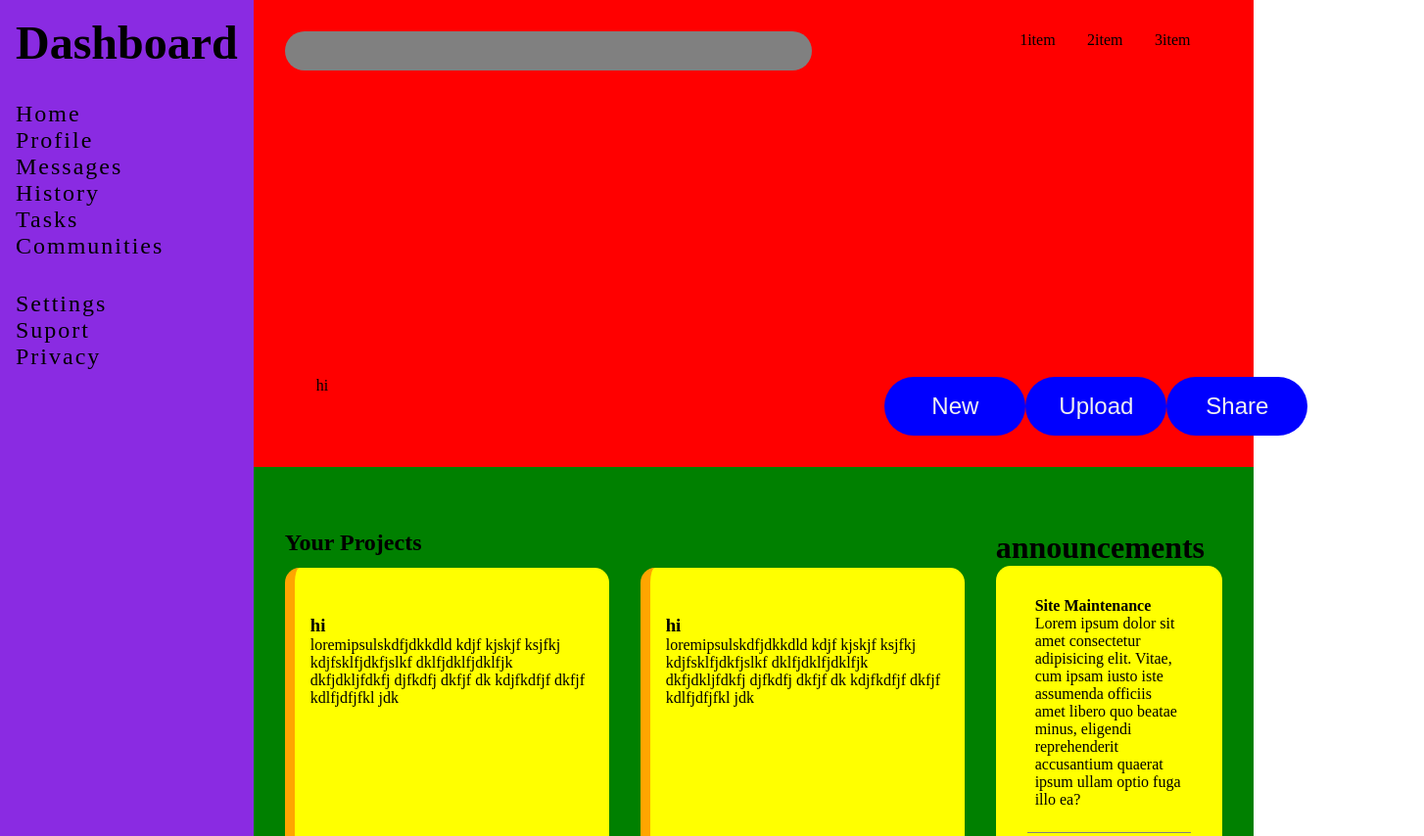
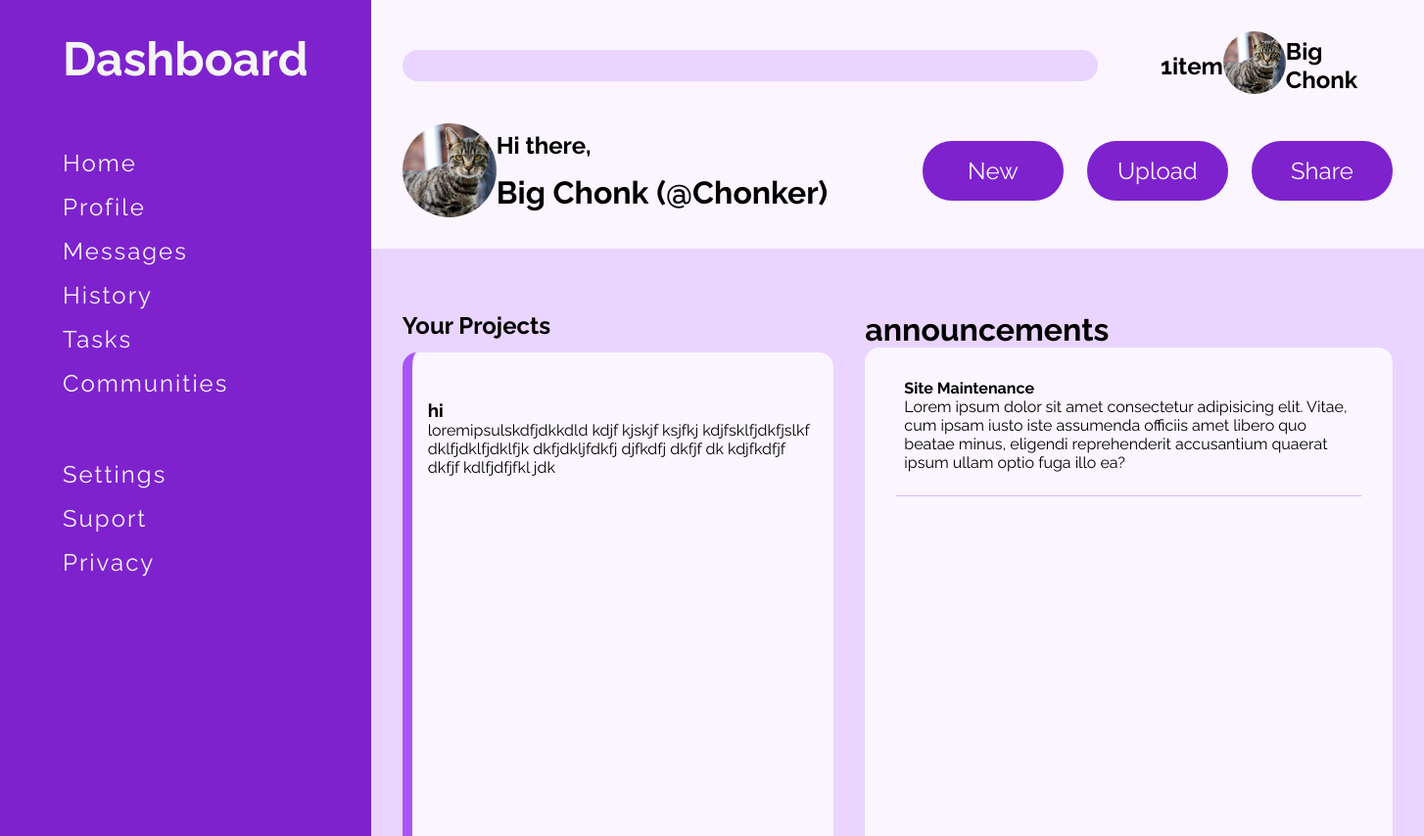
Before and after one commit to HonoreSolomon/admin-dashboard, a plain HTML site: page index.html in a window 1280 px wide. Shown: the top 854 px of the page at 98% size, 1454 px wide, since content can reach past the window. Drawn offline with Linux system fonts and the light colour scheme.

Commit message:
chose color scheme and fixed cards

```diff
--- a/index.html
+++ b/index.html
@@ -7,6 +7,20 @@
       name="viewport"
       content="width=device-width, initial-scale=1.0"
     />
+    <link
+      rel="preconnect"
+      href="https://fonts.googleapis.com"
+    />
+    <link
+      rel="preconnect"
+      href="https://fonts.gstatic.com"
+      crossorigin
+    />
+    <link
+      href="https://fonts.googleapis.com/css2?family=Raleway:wght@400;700&display=swap"
+      rel="stylesheet"
+    />
+
     <link rel="stylesheet" href="style.css" />
     <link rel="normalize" href="normalize.css" />
     <title>Admin Dashboard</title>
@@ -40,16 +54,16 @@
     <header>
       <div class="header__top">
         <div class="top__left">
-          <span class="search__img"></span>
-          <div class="search-field"></div>
+          <label for="search-field"><img src="" alt="" ></label>
+          <input type="text" id="search-field" class="search-field"></input>
           <!-- /.header__search -->
         </div>
         <!-- /.top__left -->
         <div class="top__right">
           <ul class="header__top__icons">
             <li>1item</li>
-            <li>2item</li>
-            <li>3item</li>
+            <li><img src="cat-profile.jpg" alt="striped cat" class="profile-img"></li>
+            <li>Big Chonk</li>
           </ul>
         </div>
         <!-- /.top__right -->
@@ -57,9 +71,10 @@
       <!-- /.header__top -->
       <div class="header__bottom">
         <div class="bottom__left">
-          <div class="header__bottom__profileicon"></div>
+          <img src="cat-profile.jpg" alt="striped cat" id="profile__greeting" class="profile-img profile-img--lg">
           <!-- /.header__bottom__profileicon -->
-          <p class="header__bottom__greeting">hi</p>
+          <p class="profile__greeting">Hi there,</p>
+          <p class="profile__name">Big Chonk (&#64;Chonker)</p>
           <!-- /.greeting -->
         </div>
         <!-- /.bottom__left -->
@@ -233,13 +248,15 @@
         <div class="card__container">
           <h3>Trending</h3>
           <div class="card card--long">
-            <div class="trending__items"></div>
+            <div class="trending__items">
+              <img src="leilajfif.jfif" alt="munchkin tabby" class="profile-img trending__img"> <p>@Leila</p> <p>World Peace Builder</p>
+            </div>
             <!-- /.trending__items -->
-            <div class="trending__items"></div>
+            <div class="trending__items"><img src="jagger.jfif" alt="tuxedo cat" class="profile-img trending__img"> <p>@Jagger</p> <p>Sleeping On Keyboards</p></div>
             <!-- /.trending__items -->
-            <div class="trending__items"></div>
+            <div class="trending__items"><img src="siamese-cat.jpg" alt="siamese-cat" class="profile-img trending__img"> <p>@Sully</p> <p>New Catnip Strain</p></div>
             <!-- /.trending__items -->
-            <div class="trending__items"></div>
+            <div class="trending__items"><img src="tiger.jpg" alt="tiger" class="profile-img trending__img"> <p>@Tiger</p> <p>Make Humans Servants</p></div>
             <!-- /.trending__items -->
           </div>
           <!-- /.trending -->
--- a/style.css
+++ b/style.css
@@ -1,12 +1,14 @@
 * {
   padding: 0;
   margin: 0;
+  font-family: 'Raleway', sans-serif;
 }
+
 body {
   display: grid;
-  grid-template-columns: 1fr 4fr;
-  min-height: 100vh;
-  grid-template-rows: 1fr 4fr;
+  grid-template-columns: auto 4fr;
+  min-height: 97vh;
+  grid-template-rows: auto 4fr;
 }
 
 ul,
@@ -17,16 +19,20 @@ li {
 
 .sidebar {
   grid-area: 1/ 1 / -1 / 2;
-  background-color: blueviolet;
+  background-color: #7e22ce;
   display: grid;
   grid-template-rows: auto auto 1fr;
-  gap: 2em;
-  padding: 1em;
+  gap: 4em;
+  padding: 2em 4em;
+  color: #f5f5f5;
 }
 
 .sidebar ul {
   font-size: 1.5rem;
   letter-spacing: 2px;
+  display: flex;
+  flex-direction: column;
+  gap: 1rem;
 }
 
 .sidebar li {
@@ -38,59 +44,102 @@ h1 {
 }
 
 header {
-  background-color: red;
+  background-color: #faf5ff;
   display: flex;
   flex-direction: column;
-  gap: 2em;
-  justify-content: space-between;
   padding: 2em;
+  gap: 1.5rem;
 }
 
 .header__top {
   display: grid;
   grid-template-columns: 3fr 1fr;
+  gap: 4rem;
+  align-items: center;
+}
+
+.profile-img {
+  border-radius: 50%;
+  height: 4rem;
+  width: 4rem;
+  object-fit: cover;
+}
+
+.profile-img--lg {
+  height: 6rem;
+  width: 6rem;
+}
+
+#profile__greeting {
+  grid-row: 1 / span 2;
+}
+
+.top__left {
+  display: flex;
 }
 
 .top__right > .header__top__icons {
   display: flex;
 
   justify-content: space-evenly;
+  align-items: center;
+}
+
+.header__top__icons:last-child {
+  font-size: 1.5rem;
+  font-weight: 700;
 }
 
 .search-field {
-  width: 75%;
-  min-height: 2.5rem;
-  background-color: grey;
+  height: 2rem;
   border-radius: 32px;
+  border: none;
+  background-color: #e9d5ff;
+  flex: 1;
 }
 .header__bottom {
-  display: flex;
-  justify-content: space-between;
-  padding: 0 2em;
+  display: grid;
+  grid-template-columns: 3fr 1fr;
+  align-items: center;
+}
+
+.bottom__left {
+  display: grid;
+  grid-template-columns: 1fr 8fr;
+  align-items: center;
+  font-weight: 700;
+}
+
+.profile__greeting {
+  font-size: 1.5rem;
+}
+
+.profile__name {
+  font-size: 2rem;
 }
 
 .bottom__right {
-  width: 35%;
+  grid-column: 2;
 }
 
 .bottom__right > ul {
   display: flex;
-  justify-content: space-evenly;
+  gap: 1.5rem;
 }
 
 .bottom__right button {
   width: 9rem;
   min-height: 2rem;
   border-radius: 30px;
-  background-color: blue;
+  background-color: #7e22ce;
   border: none;
-  color: #f1f1f1;
+  color: #faf5ff;
   font-size: 1.5rem;
   padding: 1rem;
 }
 
 .content {
-  background-color: green;
+  background-color: #e9d5ff;
   display: grid;
   grid-template-columns: 3fr 1fr;
   gap: 2rem;
@@ -100,9 +149,10 @@ header {
 .projects {
   display: grid;
   grid-template-rows: auto 3fr 3fr 3fr;
-  grid-template-columns: repeat(2, 1fr);
+  grid-template-columns: repeat(auto-fit, 45ch);
   padding: 2rem 0;
   gap: 2rem 2rem;
+  grid-auto-rows: 1fr;
 }
 
 .projects > h2 {
@@ -110,7 +160,7 @@ header {
   margin-bottom: -0.8em;
 }
 .card {
-  background-color: yellow;
+  background-color: #faf5ff;
   border-radius: 15px;
   display: flex;
   padding: 3em 1em;
@@ -119,14 +169,14 @@ header {
 }
 
 .card--border {
-  border-left: 10px solid orange;
+  border-left: 10px solid #a855f7;
 }
 
 .info {
   padding: 2rem 0;
   display: grid;
-  gap: 2rem 2rem;
-  grid-template-rows: repeat(2, 1fr);
+  gap: 2rem;
+  grid-template-columns: 55ch;
 }
 
 .card__container {
@@ -150,7 +200,7 @@ header {
 }
 
 .card__announcement {
-  border-bottom: 1px solid gray;
+  border-bottom: 1px solid #d8b4fe;
   padding: 0 0.5rem 1.5rem 0.5rem;
 }
 
@@ -158,3 +208,15 @@ header {
   border: none;
   padding-bottom: none;
 }
+
+.trending__img {
+  grid-row: 1 / span 2;
+}
+
+.trending__items {
+  display: grid;
+  grid-template-columns: 1fr 8fr;
+  grid-template-rows: repeat(2, 1fr);
+  align-items: center;
+  gap: 1rem;
+}
```
Also changed, not shown: cat-profile.jpg (added), jagger.jfif (added), leilajfif.jfif (added), siamese-cat.jpg (added), tiger.jpg (added).
